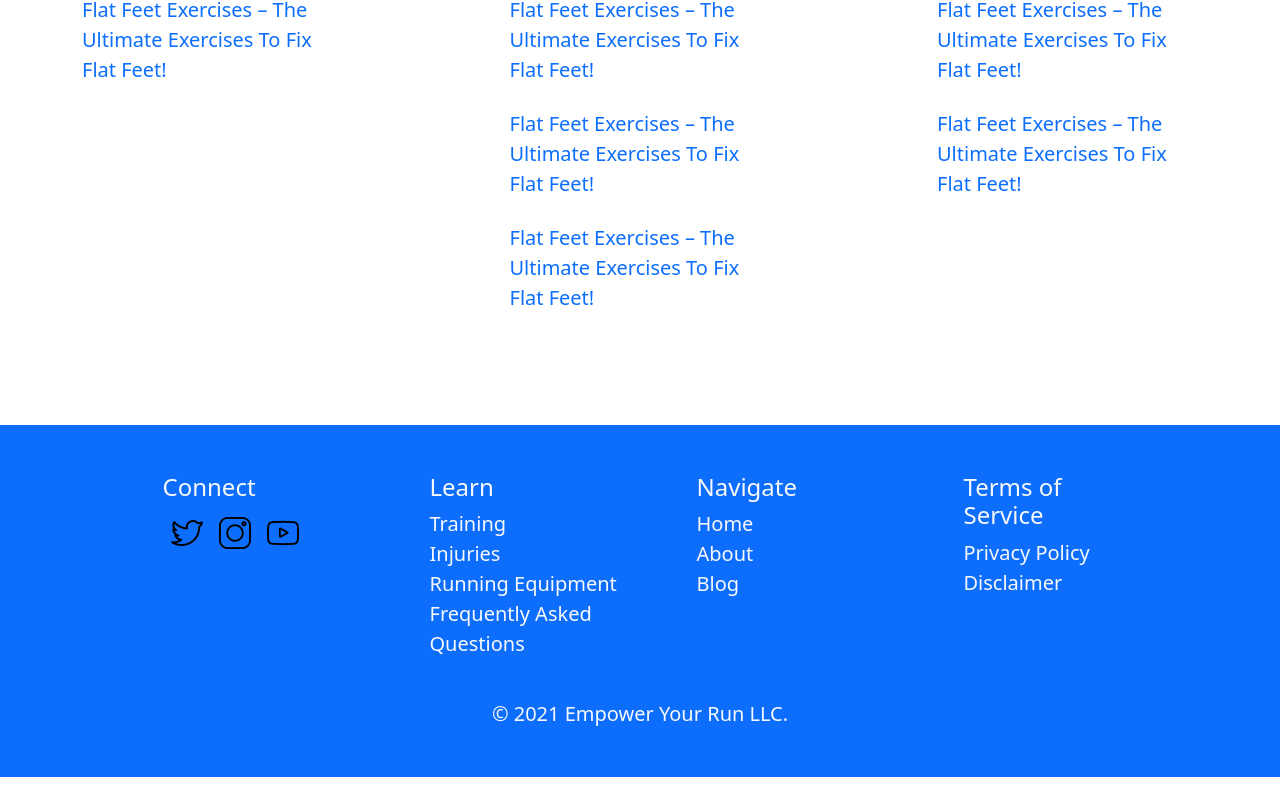
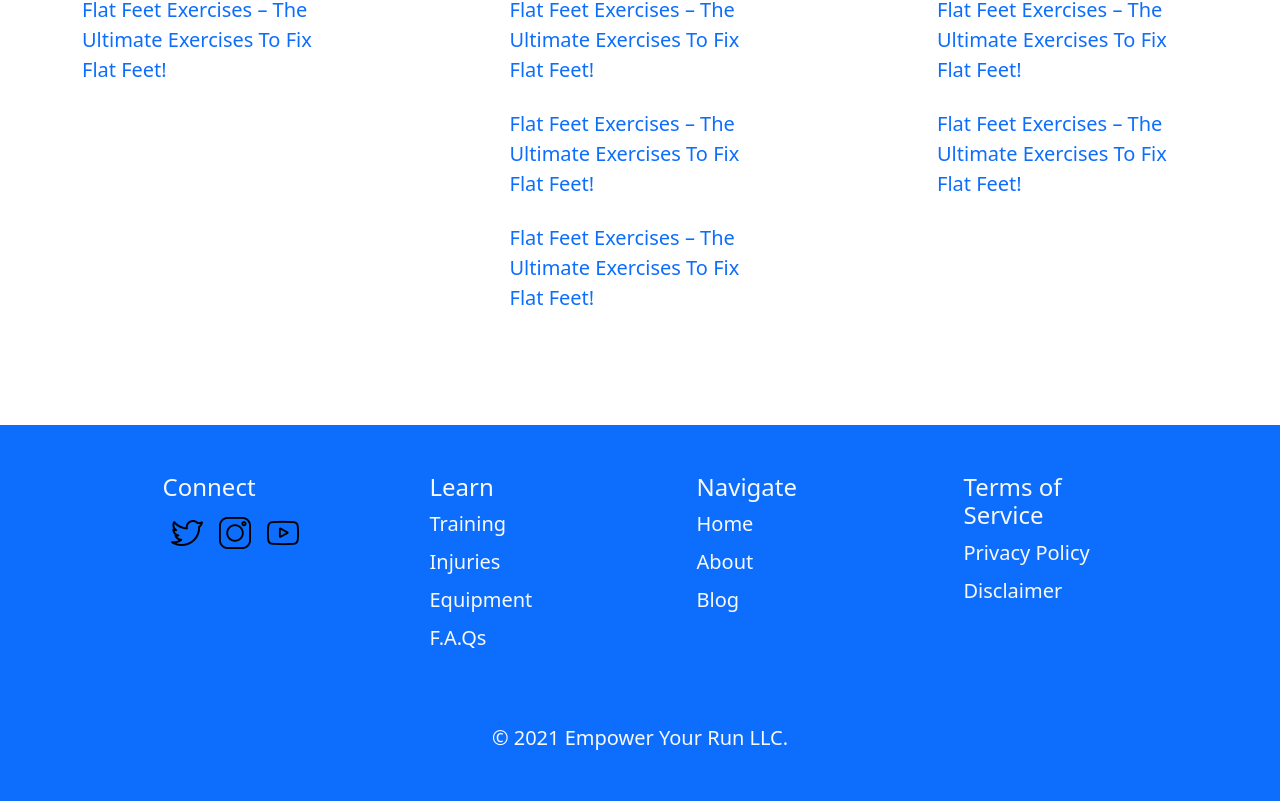
Before and after one commit to luantranj/murun, a Next.js app: page / in a window 1280 px wide. Shown: the part 3144-3945 px from the top of the page. Before the commit the page ends 3921 px from the top, so only its background shows below. Built offline with nearby package versions, Linux system fonts and the light colour scheme.

Commit message:
Add spacing to Footer elements of Layout component

```diff
--- a/components/Layout.js
+++ b/components/Layout.js
@@ -36,34 +36,38 @@ export default function Layout({ children }) {
 							<Link href="https://instagram.com/0bdominic"><a className="mx-2"><Image src="/instagram.png" width="32" height="32" alt="Instagram" /></a></Link>
 							<Link href="/404"><a className="mx-2"><Image src="/youtube.png" width="32" height="32" alt="Youtube" /></a></Link>
 						</div>
+						<div style={{ height: '30px', clear: 'both' }}></div>
 					</div>
 
 					<div className="col-md-3">
 						<h4>Learn</h4>
-						<ul className="list-unstyled">
+						<ul className="list-unstyled d-grid gap-2">
 							<li><Link href="/training"><a className="link-light text-decoration-none">Training</a></Link></li>
 							<li><Link href="/injuries"><a className="link-light text-decoration-none">Injuries</a></Link></li>
-							<li><Link href="/running-equipment"><a className="link-light text-decoration-none">Running Equipment</a></Link></li>
-							<li><Link href="/frequently-asked-questions"><a className="link-light text-decoration-none">Frequently Asked Questions</a></Link></li>
+							<li><Link href="/running-equipment"><a className="link-light text-decoration-none">Equipment</a></Link></li>
+							<li><Link href="/frequently-asked-questions"><a className="link-light text-decoration-none">F.A.Qs</a></Link></li>
 						</ul>
+						<div style={{ height: '30px', clear: 'both' }}></div>
 					</div>
 
 					<div className="col-md-3">
 						<h4>Navigate</h4>
-						<ul className="list-unstyled">
+						<ul className="list-unstyled d-grid gap-2">
 							<li><Link href="/"><a className="link-light text-decoration-none">Home</a></Link></li>
 							<li><Link href="/about"><a className="link-light text-decoration-none">About</a></Link></li>
 							<li><Link href="/blog"><a className="link-light text-decoration-none">Blog</a></Link></li>
 						</ul>
+						<div style={{ height: '30px', clear: 'both' }}></div>
 					</div>
 
 
 					<div className="col-md-2">
 						<h4>Terms of Service</h4>
-						<ul className="list-unstyled">
+						<ul className="list-unstyled d-grid gap-2">
 							<li><Link href="/privacy-policy"><a className="link-light text-decoration-none">Privacy Policy</a></Link></li>
 							<li><Link href="/disclaimer"><a className="link-light text-decoration-none">Disclaimer</a></Link></li>
 						</ul>
+						<div style={{ height: '30px', clear: 'both' }}></div>
 					</div>
 
 					<div className="w-100 mt-4"></div>
```
